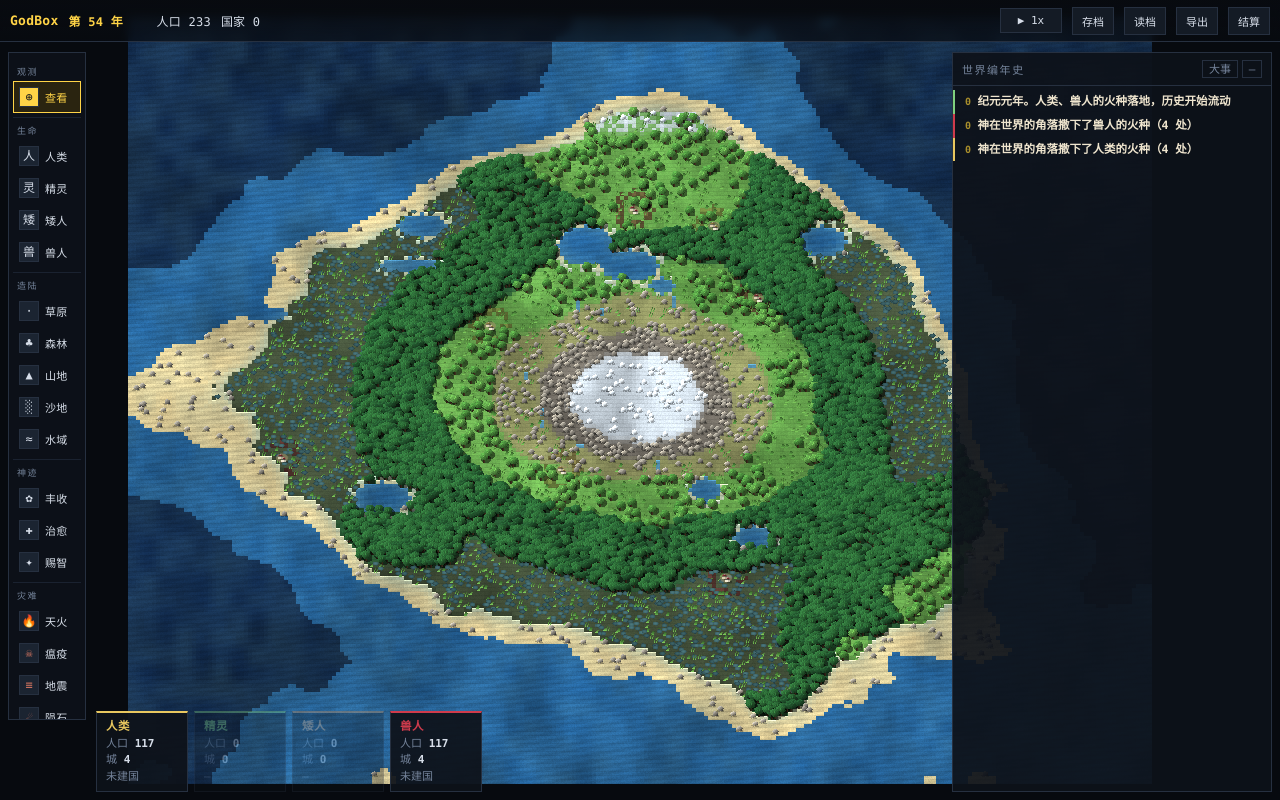
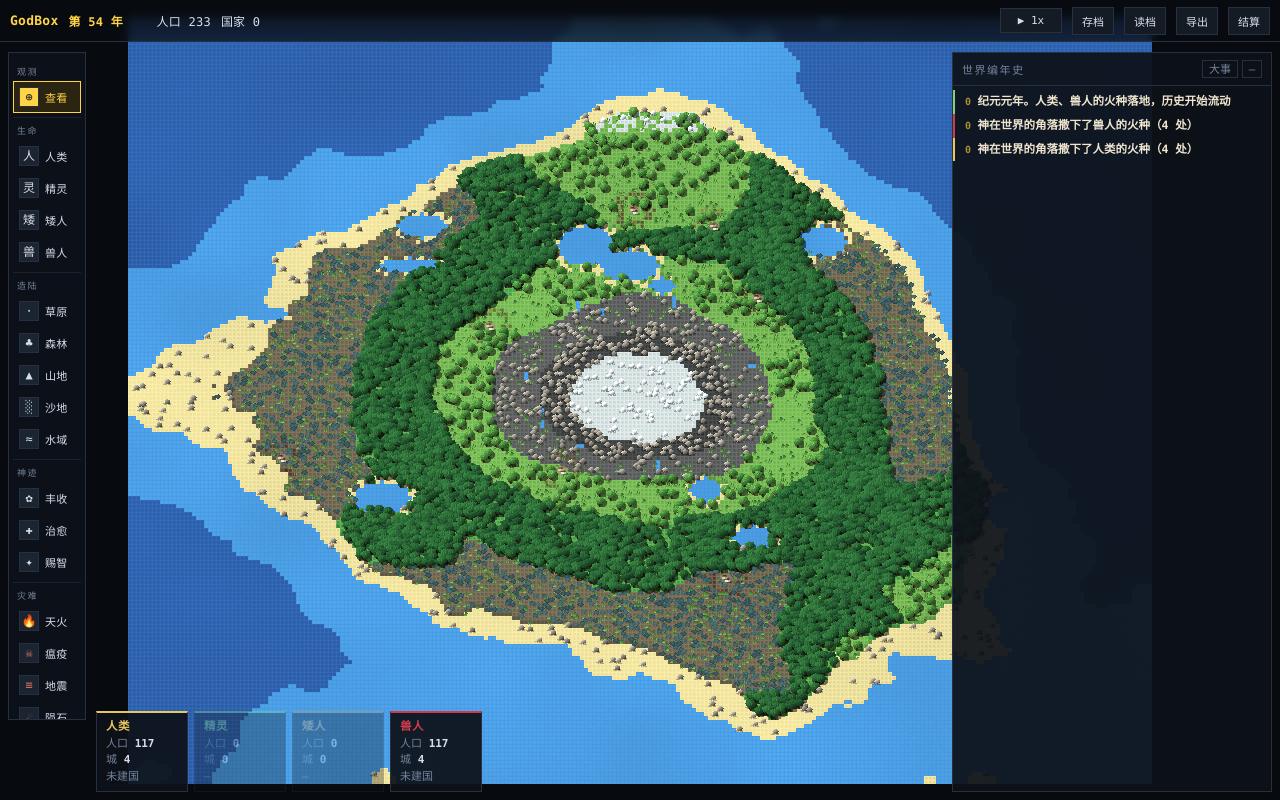
Before and after one commit to chen7622132/godbox, a website built with Vite: page index.html in a window 1280 px wide. Both pictures are taken after a click on the button "开始创世". Built offline with nearby package versions, Linux system fonts and the light colour scheme.

Commit message:
feat(art): 换用 WorldBox 官方色卡 + 每格 1px 浅色内边浮雕 + 水面两级硬切 + 道路/小人增强

```diff
--- a/src/render/renderer.ts
+++ b/src/render/renderer.ts
@@ -2,18 +2,39 @@ import { T, IS_LAND, type World } from '../core/types';
 import { RACES } from '../core/races';
 import { genTree, genRock, genBush, genPuddle, blit, packPx, type Sprite } from './sprites';
 
-/** 地形基础色 [r,g,b] */
+/**
+ * 地形基础色 [r,g,b] —— 取自 WorldBox 官方地形表「方块颜色」
+ * 深海 #2D61AF / 浅滩 #55AEF0 / 沙 #F7E898 / 草 #76B153 / 林 #46A052
+ * 丘陵 #5B5E5C / 山 #414545 / 雪 #D3E4E3 / 沼泽 #746655
+ */
 const PALETTE: [number, number, number][] = [
-  [15, 38, 70],    // 0 Deep
-  [34, 92, 144],   // 1 Water
-  [220, 200, 146], // 2 Sand
-  [98, 156, 74],   // 3 Grass
-  [44, 96, 56],    // 4 Forest
-  [146, 150, 98],  // 5 Hill
-  [132, 126, 116], // 6 Mountain
-  [212, 224, 234], // 7 Snow
-  [72, 86, 62],    // 8 Swamp
-  [106, 98, 88],   // 9 Ruin
+  [45, 97, 175],   // 0 Deep   #2D61AF
+  [85, 174, 240],  // 1 Water  #55AEF0
+  [247, 232, 152], // 2 Sand   #F7E898
+  [118, 177, 83],  // 3 Grass  #76B153
+  [70, 160, 82],   // 4 Forest #46A052
+  [91, 94, 92],    // 5 Hill   #5B5E5C
+  [65, 69, 69],    // 6 Mountain #414545
+  [211, 228, 227], // 7 Snow   #D3E4E3
+  [116, 102, 85],  // 8 Swamp  #746655
+  [176, 169, 154], // 9 Ruin
+];
+
+/**
+ * 地形「边缘色」—— WorldBox 每个方块 = 底色 + 1px 略亮内边，
+ * 这是整个画面「有厚度」的唯一来源。这里存亮边系数用途的绝对色。
+ */
+const EDGE: [number, number, number][] = [
+  [61, 118, 199],  // 0 深海亮边
+  [63, 144, 234],  // 1 浅滩边 #3F90EA
+  [255, 247, 200], // 2 沙边（#D8C08C 提亮）
+  [140, 220, 106], // 3 草边 #8CDC6A
+  [138, 207, 85],  // 4 林边 #8ACF55
+  [122, 126, 124], // 5 丘陵边
+  [91, 94, 92],    // 6 山边
+  [252, 253, 253], // 7 雪边 #FCFDFD
+  [140, 142, 101], // 8 沼泽边 #8C8E65
+  [205, 198, 182], // 9 废墟边
 ];
 
 const FIRE: [number, number, number] = [252, 140, 44];
@@ -267,40 +288,19 @@ export class Renderer {
         const pal = PALETTE[t] ?? PALETTE[0];
         const f = fert[i];
 
-        // 三层噪声：大斑块 / 中起伏 / 每像素颗粒
-        const low = vnoise(x * 0.09, y * 0.09, 3);
-        const mid = vnoise(x * 0.4, y * 0.4, 11);
-        let base = 0.74 + low * 0.36 + mid * 0.14;
+        // WorldBox 是「平色块」：只保留极轻微的大尺度变化，不做每格颗粒
+        const low = vnoise(x * 0.055, y * 0.055, 3);
+        let base = 0.95 + (low - 0.5) * 0.09;
 
         if (IS_LAND[t] && t !== T.Snow) {
-          base *= 0.86 + (f / 255) * 0.3;
+          base *= 0.94 + (f / 255) * 0.12;
         }
 
         let br = pal[0] * base;
         let bg = pal[1] * base;
         let bb = pal[2] * base;
 
-        // --- 地形过渡带：和邻居不同地形时混入对方颜色，消掉硬边 ---
-        if (IS_LAND[t]) {
-          let mixR = 0, mixG = 0, mixB = 0, mixN = 0;
-          // 只向"更软"的邻居混合：草↔沙、草↔森林、丘陵↔草、雪→草
-          const nb: [number, number][] = [[0, -1], [0, 1], [-1, 0], [1, 0]];
-          for (const [dx, dy] of nb) {
-            const nx = x + dx;
-            const ny = y + dy;
-            if (nx < 0 || ny < 0 || nx >= w || ny >= h) continue;
-            const nt = terrain[ny * w + nx];
-            if (nt === t || !IS_LAND[nt]) continue;
-            const np = PALETTE[nt];
-            mixR += np[0]; mixG += np[1]; mixB += np[2]; mixN++;
-          }
-          if (mixN > 0) {
-            const k = 0.17 / mixN;
-            br = br * (1 - 0.17) + mixR * k;
-            bg = bg * (1 - 0.17) + mixG * k;
-            bb = bb * (1 - 0.17) + mixB * k;
-          }
-        }
+        // WorldBox 海岸是「阶梯式硬过渡」：不做颜色混合，靠地形层次本身的色差形成台阶
 
         // 领土色
         const oid = owner[i];
@@ -327,27 +327,21 @@ export class Renderer {
           }
         }
 
-        // --- 水面：按离岸距离做深浅渐变 + 岸边泡沫 ---
-        let shallowK = 0;
-        if (!IS_LAND[t]) {
-          const dirs: [number, number][] = [
+        // --- 水面：只有两级（深海 / 浅滩），硬切，WorldBox 不做渐变 ---
+        if (t === T.Deep) {
+          const nb8: [number, number][] = [
             [0, -1], [0, 1], [-1, 0], [1, 0], [-1, -1], [1, -1], [-1, 1], [1, 1],
           ];
-          let near = 0;
-          for (const [dx, dy] of dirs) {
-            for (let d = 1; d <= 3; d++) {
-              const nx = x + dx * d;
-              const ny = y + dy * d;
-              if (nx < 0 || ny < 0 || nx >= w || ny >= h) continue;
-              if (IS_LAND[terrain[ny * w + nx]]) { near += 4 - d; break; }
+          for (const [dx, dy] of nb8) {
+            const nx = x + dx;
+            const ny = y + dy;
+            if (nx < 0 || ny < 0 || nx >= w || ny >= h) continue;
+            if (IS_LAND[terrain[ny * w + nx]]) {
+              const sp = PALETTE[1];
+              br = sp[0] * base; bg = sp[1] * base; bb = sp[2] * base;
+              break;
             }
           }
-          const wob = vnoise(x * 0.22, y * 0.22, 61);
-          shallowK = Math.min(1, (near / 20) * 0.8 + wob * 0.25);
-          const k = shallowK * 0.55;
-          br = br * (1 - k) + 128 * k;
-          bg = bg * (1 - k) + 190 * k;
-          bb = bb * (1 - k) + 200 * k;
         }
 
         const fv = fire[i];
@@ -355,27 +349,42 @@ export class Renderer {
         const fk = fv > 0 ? Math.min(1, fv / 150) : 0;
         const pk = pv > 0 ? Math.min(0.75, pv / 220) : 0;
 
-        const above = y > 0 ? terrain[i - w] : t;
-        const surf = !IS_LAND[t] && IS_LAND[above] ? 1.3 : 1;
         const below = y + 1 < h ? terrain[i + w] : T.Deep;
         const cliff = IS_LAND[t] && !IS_LAND[below] ? 0.85 : 1;
 
         const ox = x * T2;
         const oy = y * T2;
+        const ep = EDGE[t] ?? EDGE[0];
+        // 放大后边缘同步加粗，保持「方块」质感
+        const ew = T2 >= 14 ? 2 : 1;
+        const drawEdge = T2 >= 3;
         for (let py = 0; py < T2; py++) {
           const rowBase = (oy + py) * W + ox;
-          // 水面横向波纹
-          const ripple = !IS_LAND[t] ? Math.sin((y * T2 + py) * 0.9 + x * 0.6) * 0.05 : 0;
           for (let px = 0; px < T2; px++) {
-            const grain = (h2(x * 31 + px, y * 37 + py) - 0.5) * 0.09;
-            let s = 1 + grain + ripple;
-            if (py === T2 - 1) s *= 0.93;
+            const grain = (h2(x * 31 + px, y * 37 + py) - 0.5) * 0.03;
+            let s = 1 + grain;
             s *= cliff;
-            if (surf > 1 && py === 0) s *= surf;
 
-            let cr = br * s;
-            let cg = bg * s;
-            let cb = bb * s;
+            let cr: number;
+            let cg: number;
+            let cb: number;
+
+            if (drawEdge && (py < ew || px < ew)) {
+              // 上/左：亮边 —— 光从左上来，方块「凸起」
+              cr = (br * 0.48 + ep[0] * 0.52) * s;
+              cg = (bg * 0.48 + ep[1] * 0.52) * s;
+              cb = (bb * 0.48 + ep[2] * 0.52) * s;
+            } else if (drawEdge && (py >= T2 - ew || px >= T2 - ew)) {
+              // 下/右：仍是亮边，但只混 20% —— WorldBox 是「底色+浅色内边」，
+              // 不用暗边，否则相邻格子的亮暗边会拼成一张深色渔网
+              cr = (br * 0.80 + ep[0] * 0.20) * s;
+              cg = (bg * 0.80 + ep[1] * 0.20) * s;
+              cb = (bb * 0.80 + ep[2] * 0.20) * s;
+            } else {
+              cr = br * s;
+              cg = bg * s;
+              cb = bb * s;
+            }
             if (fk > 0) {
               cr = cr * (1 - fk) + (FIRE_HOT[0] * 0.45 + FIRE[0] * 0.55) * fk;
               cg = cg * (1 - fk) + (FIRE_HOT[1] * 0.45 + FIRE[1] * 0.55) * fk;
@@ -550,16 +559,18 @@ export class Renderer {
     }
 
     ctx.lineCap = 'round';
-    ctx.strokeStyle = 'rgba(56,44,26,0.5)';
-    ctx.lineWidth = Math.max(3, z * 0.36);
+    // 路基（深土色压底，让路从草地/沙地里"跳"出来）
+    ctx.strokeStyle = 'rgba(92,70,44,0.62)';
+    ctx.lineWidth = Math.max(3.4, z * 0.52);
     for (const [[ax, ay], [bx, by]] of segs) {
       ctx.beginPath();
       ctx.moveTo(ax, ay);
       ctx.lineTo(bx, by);
       ctx.stroke();
     }
-    ctx.strokeStyle = 'rgba(214,192,144,0.88)';
-    ctx.lineWidth = Math.max(1.4, z * 0.17);
+    // 路面（踩实的浅土色）
+    ctx.strokeStyle = 'rgba(226,200,150,0.95)';
+    ctx.lineWidth = Math.max(2, z * 0.28);
     for (const [[ax, ay], [bx, by]] of segs) {
       ctx.beginPath();
       ctx.moveTo(ax, ay);
@@ -767,41 +778,40 @@ export class Renderer {
       }
 
       // 小人
-      if (z >= 6) {
-        const people = Math.min(8, Math.max(3, Math.floor(s.pop / 70)));
+      if (z >= 5) {
+        const people = Math.min(9, Math.max(4, Math.floor(s.pop / 65)));
         const pseed = s.id * 131 + 7;
-        const headW = Math.max(3, Math.round(z * 0.3));
-        const bodyW = Math.max(3, Math.round(z * 0.32));
-        const bodyH = Math.max(5, Math.round(z * 0.56));
-        const skin = '#f2cfa8';
+        const headW = Math.max(4, Math.round(z * 0.4));
+        const bodyW = Math.max(4, Math.round(z * 0.42));
+        const bodyH = Math.max(6, Math.round(z * 0.7));
+        const skin = '#f4d3ae';
 
         for (let k = 0; k < people; k++) {
           const a = (k / people) * Math.PI * 2 + h2(pseed, k) * 0.5;
-          const rr = unit * (1.55 + h2(pseed + 17, k) * 0.3);
+          const rr = unit * (1.95 + h2(pseed + 17, k) * 0.35);
           const px = Math.round(sx + Math.cos(a) * rr);
-          const py = Math.round(sy + Math.sin(a) * rr * 0.7);
+          const py = Math.round(sy + Math.sin(a) * rr * 0.72);
           const topY = py - headW;
-          const legH = Math.max(2, Math.round(z * 0.16));
+          const legH = Math.max(2, Math.round(z * 0.22));
           const totalH = headW + bodyH + legH;
 
-          ctx.fillStyle = 'rgba(0,0,0,0.38)';
-          ctx.fillRect(px - 1, py + bodyH, bodyW + 2, Math.max(1, Math.round(z * 0.09)));
-          ctx.fillStyle = 'rgba(8,6,3,0.42)';
-          ctx.fillRect(px - 1, topY - 1, bodyW + 2, totalH + 2);
+          // 深色底衬：让小人从绿地/沙地里"跳"出来（WorldBox 也是靠这个）
+          ctx.fillStyle = 'rgba(6,5,2,0.55)';
+          ctx.fillRect(px - 2, topY - 1, bodyW + 4, totalH + 3);
           ctx.fillStyle = skin;
           ctx.fillRect(px, topY, headW, headW);
-          ctx.fillStyle = shade(race.rgb, 0.85);
-          ctx.fillRect(px, topY, headW, Math.max(1, Math.round(headW * 0.45)));
-          ctx.fillStyle = k % 3 === 0 ? race.color : shade(race.rgb, 0.85);
+          ctx.fillStyle = shade(race.rgb, 0.7);
+          ctx.fillRect(px, topY, headW, Math.max(1, Math.round(headW * 0.42)));
+          ctx.fillStyle = k % 4 === 0 ? shade(race.rgb, 1.25) : shade(race.rgb, 0.9);
           ctx.fillRect(px, topY + headW, bodyW, bodyH);
-          ctx.fillStyle = 'rgba(20,15,8,0.5)';
-          ctx.fillRect(px, topY + headW + Math.floor(bodyH * 0.6), bodyW, 1);
+          ctx.fillStyle = 'rgba(255,255,255,0.22)';
+          ctx.fillRect(px, topY + headW, bodyW, Math.max(1, Math.round(bodyH * 0.25)));
           ctx.fillStyle = shade(race.rgb, 0.5);
-          ctx.fillRect(px, topY + headW + bodyH, Math.max(1, Math.round(bodyW * 0.38)), legH);
+          ctx.fillRect(px, topY + headW + bodyH, Math.max(1, Math.round(bodyW * 0.42)), legH);
           ctx.fillRect(
             px + Math.max(1, Math.round(bodyW * 0.58)),
             topY + headW + bodyH,
-            Math.max(1, Math.round(bodyW * 0.38)),
+            Math.max(1, Math.round(bodyW * 0.42)),
             legH,
           );
         }
```
Also changed, not shown: godbox.html (+10 -10 lines).
